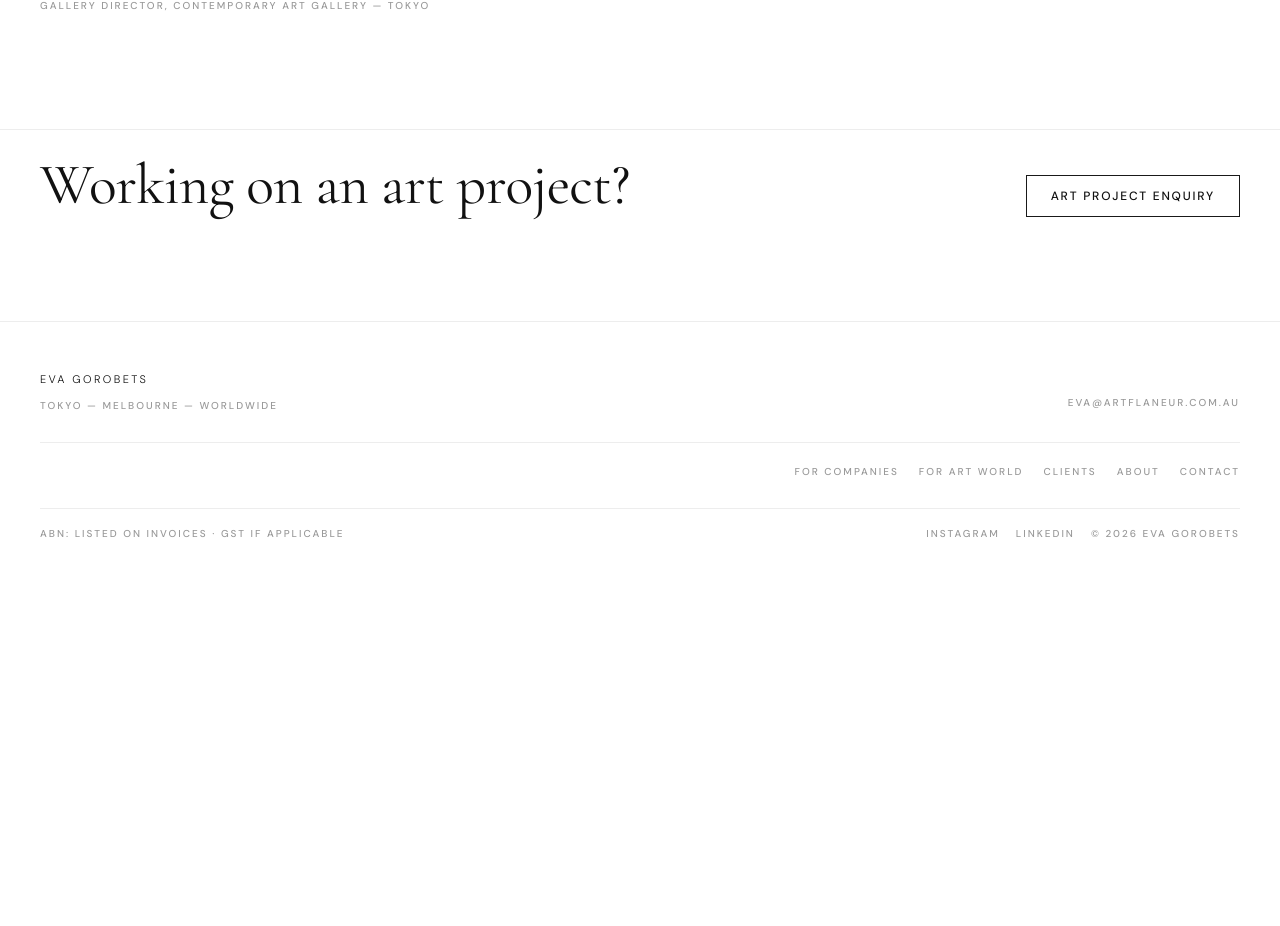
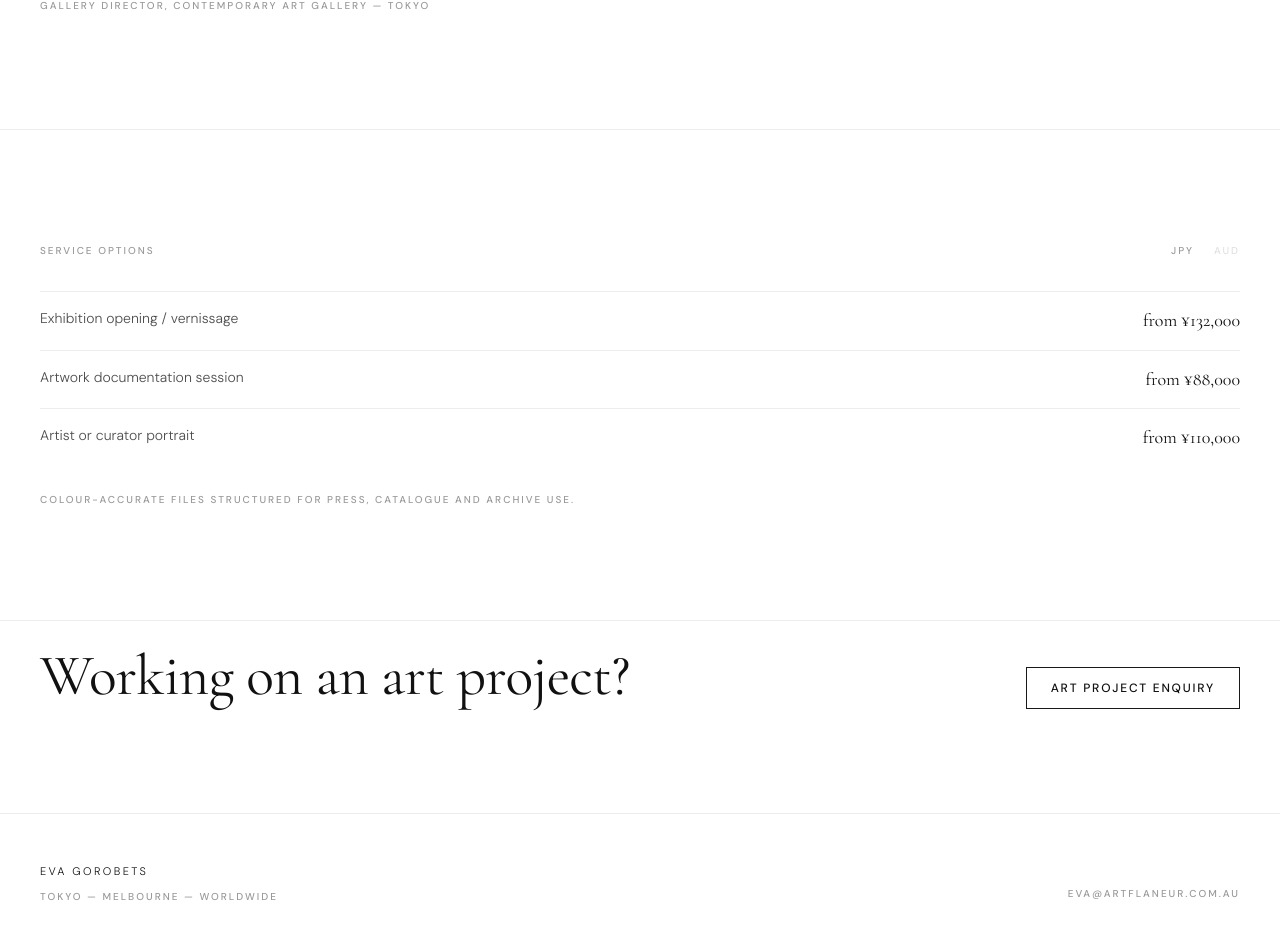
Before and after one commit to ArtFlaneur/evagorobets.com, a Next.js app: page /en/art-galleries-photography in a window 1280 px wide. Shown: the part 3759-4685 px from the top of the page. Before the commit the page ends 4349 px from the top, so only its background shows below. Built offline with nearby package versions, Linux system fonts and the light colour scheme.

Commit message:
Add pricing to events and art pages, make CurrencyOptions configurable

```diff
--- a/src/app/[locale]/art-galleries-photography/page.tsx
+++ b/src/app/[locale]/art-galleries-photography/page.tsx
@@ -1,6 +1,7 @@
 import type { Metadata } from "next";
 import Link from "next/link";
 
+import { CurrencyOptions } from "@/components/CurrencyOptions";
 import { EditorialGallery } from "@/components/EditorialGallery";
 import { getArtGallery } from "@/lib/gallery-data";
 
@@ -199,6 +200,23 @@ export default async function ArtGalleriesPage({ params }: PageProps) {
         </blockquote>
       </section>
 
+      <section className="section border-t border-black/[0.07]">
+        <CurrencyOptions
+          sectionLabel="Service Options"
+          packagesJPY={[
+            { label: "Exhibition opening / vernissage", price: "from ¥132,000" },
+            { label: "Artwork documentation session", price: "from ¥88,000" },
+            { label: "Artist or curator portrait", price: "from ¥110,000" },
+          ]}
+          packagesAUD={[
+            { label: "Exhibition opening / vernissage", price: "from A$1,480" },
+            { label: "Artwork documentation session", price: "from A$980" },
+            { label: "Artist or curator portrait", price: "from A$1,220" },
+          ]}
+          footerNote="Colour-accurate files structured for press, catalogue and archive use."
+        />
+      </section>
+
       <section className="section border-t border-black/[0.07] py-6!">
         <div className="flex flex-col items-start gap-6 md:flex-row md:items-end md:justify-between">
           <h2
--- a/src/app/[locale]/corporate-events-photography/page.tsx
+++ b/src/app/[locale]/corporate-events-photography/page.tsx
@@ -1,6 +1,7 @@
 import type { Metadata } from "next";
 import Link from "next/link";
 
+import { CurrencyOptions } from "@/components/CurrencyOptions";
 import { EditorialGallery } from "@/components/EditorialGallery";
 import { getCorporateGallery } from "@/lib/gallery-data";
 
@@ -180,6 +181,23 @@ export default async function CorporateEventsPage({ params }: PageProps) {
         </blockquote>
       </section>
 
+      <section className="section border-t border-black/[0.07]">
+        <CurrencyOptions
+          sectionLabel="Coverage Options"
+          packagesJPY={[
+            { label: "Half-day coverage (up to 4 hrs)", price: "from ¥165,000" },
+            { label: "Full-day coverage (up to 8 hrs)", price: "from ¥275,000" },
+            { label: "Multi-day rate (per day)", price: "from ¥242,000" },
+          ]}
+          packagesAUD={[
+            { label: "Half-day coverage (up to 4 hrs)", price: "from A$1,850" },
+            { label: "Full-day coverage (up to 8 hrs)", price: "from A$3,050" },
+            { label: "Multi-day rate (per day)", price: "from A$2,700" },
+          ]}
+          footerNote="Includes pre-event briefing, on-site coverage and structured delivery sets."
+        />
+      </section>
+
       <section className="section border-t border-black/[0.07] py-6!">
         <div className="flex flex-col items-start gap-6 md:flex-row md:items-end md:justify-between">
           <h2
--- a/src/components/CurrencyOptions.tsx
+++ b/src/components/CurrencyOptions.tsx
@@ -2,26 +2,41 @@
 
 import { useState } from "react";
 
-export function CurrencyOptions() {
+type Package = { label: string; price: string };
+
+interface CurrencyOptionsProps {
+  packagesJPY?: Package[];
+  packagesAUD?: Package[];
+  sectionLabel?: string;
+  footerNote?: string;
+}
+
+const defaultJPY: Package[] = [
+  { label: "Studio Session", price: "from ¥88,000" },
+  { label: "On-location Session", price: "from ¥110,000" },
+  { label: "Creative Editorial Portrait", price: "from ¥132,000" },
+];
+
+const defaultAUD: Package[] = [
+  { label: "Studio Session", price: "from A$980" },
+  { label: "On-location Session", price: "from A$1,220" },
+  { label: "Creative Editorial Portrait", price: "from A$1,450" },
+];
+
+export function CurrencyOptions({
+  packagesJPY = defaultJPY,
+  packagesAUD = defaultAUD,
+  sectionLabel = "Session Options",
+  footerNote = "Includes brief, guided posing and final retouched delivery.",
+}: CurrencyOptionsProps) {
   const [currency, setCurrency] = useState<"JPY" | "AUD">("JPY");
 
-  const packages = {
-    JPY: [
-      { label: "Studio Session", price: "from ¥88,000" },
-      { label: "On-location Session", price: "from ¥110,000" },
-      { label: "Creative Editorial Portrait", price: "from ¥132,000" },
-    ],
-    AUD: [
-      { label: "Studio Session", price: "from A$980" },
-      { label: "On-location Session", price: "from A$1,220" },
-      { label: "Creative Editorial Portrait", price: "from A$1,450" },
-    ],
-  };
+  const packages = { JPY: packagesJPY, AUD: packagesAUD };
 
   return (
     <div>
       <div className="mb-8 flex items-center justify-between">
-        <p className="label">Session Options</p>
+        <p className="label">{sectionLabel}</p>
         <div className="flex gap-5">
           {(["JPY", "AUD"] as const).map((c) => (
             <button
@@ -46,7 +61,7 @@ export function CurrencyOptions() {
           </li>
         ))}
       </ul>
-      <p className="mt-6 label">Includes brief, guided posing and final retouched delivery.</p>
+      <p className="mt-6 label">{footerNote}</p>
     </div>
   );
 }
```
